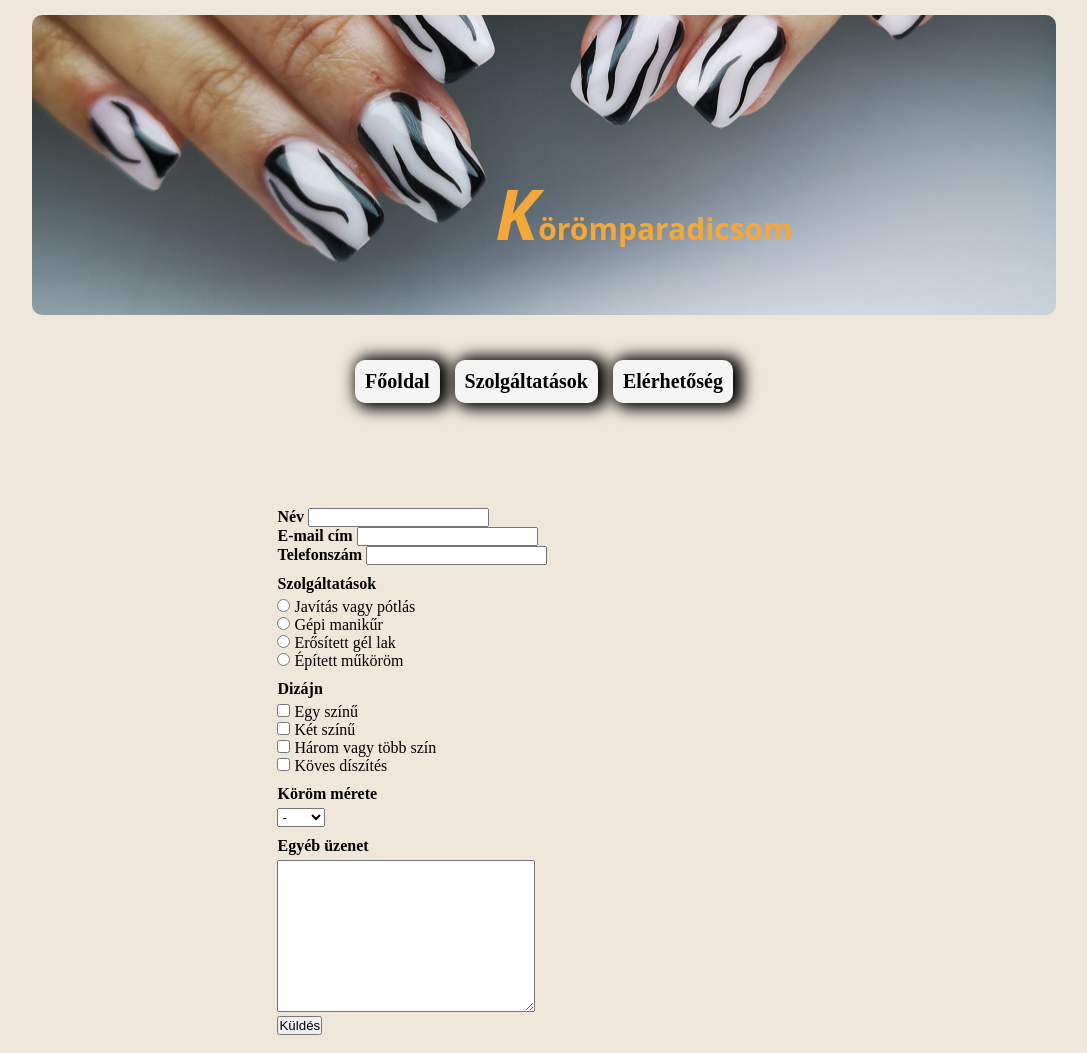
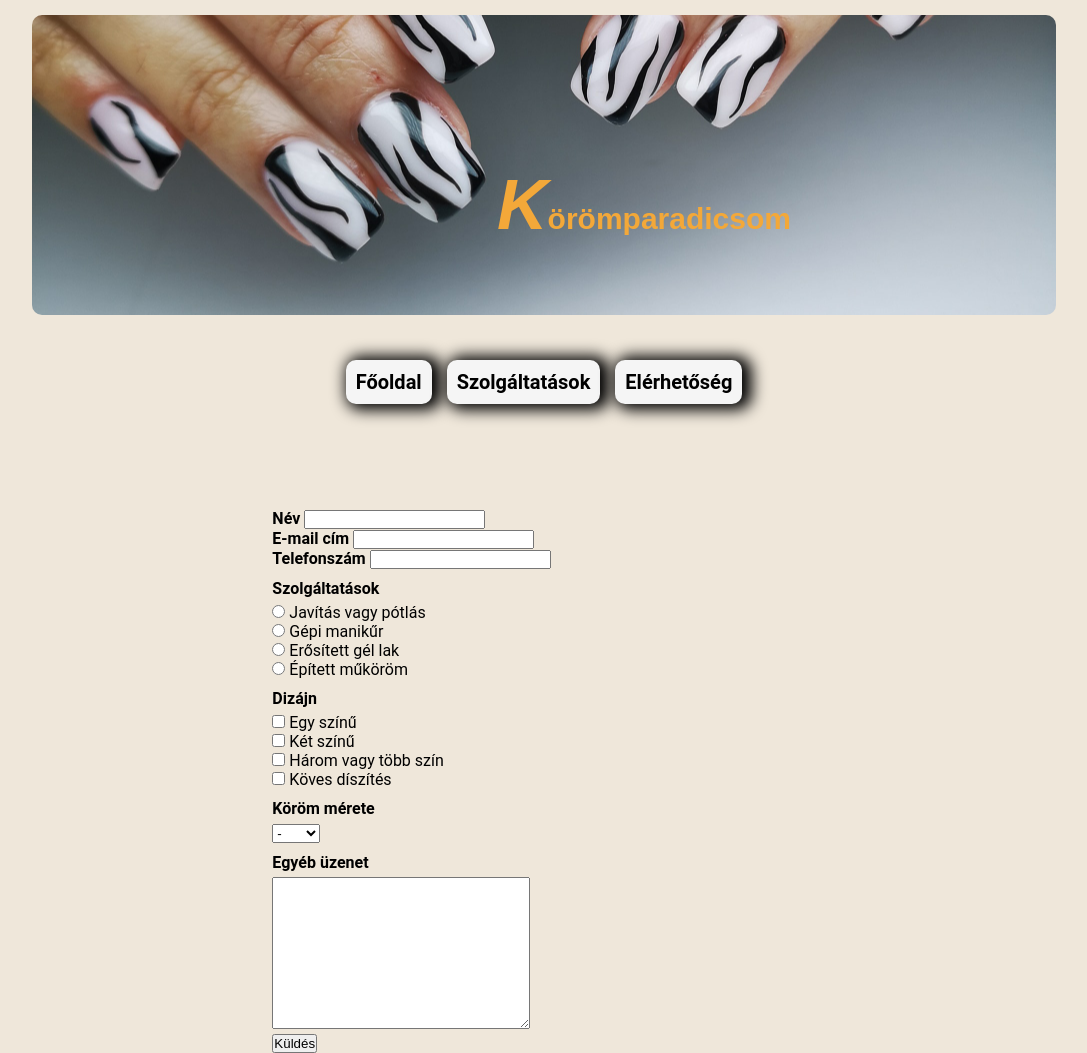
Before and after one commit to grenata36/grenata36.github.io, a PHP site: page /vizsgamunka/elerhetoseg.html in a window 1280 px wide. Shown: the whole page, without its empty margins (96-1183 px from the left). Run offline with PHP 8.4, Linux system fonts and the light colour scheme.

Commit message:
Edit photo gallery, start form and insert font.

```diff
--- a/vizsgamunka/css/styles.css
+++ b/vizsgamunka/css/styles.css
@@ -6,6 +6,7 @@
 
 body {
     background-color: #EFE7DA;
+    font-family: "Roboto", sans-serif;
 }
 
 .contener {
@@ -34,8 +35,7 @@ h1 {
     padding: 150px 0 0 200px;
     font-size: 30px;
     color: #f3a839;
-    ;
-    font-family: system-ui, -apple-system, BlinkMacSystemFont, 'Segoe UI', Roboto, Oxygen, Ubuntu, Cantarell, 'Open Sans', 'Helvetica Neue', sans-serif;
+    font-family: "Sofia", sans-serif;
 }
 
 h1::first-letter {
--- a/vizsgamunka/index.html
+++ b/vizsgamunka/index.html
@@ -10,6 +10,10 @@
     <script src="https://code.jquery.com/jquery-3.6.0.min.js"></script>
     <link rel="stylesheet" href="https://cdnjs.cloudflare.com/ajax/libs/font-awesome/6.4.2/css/all.min.css">
     <link rel="stylesheet" href="css/styles.css" />
+    <link rel="preconnect" href="https://fonts.googleapis.com">
+    <link rel="stylesheet" href="https://fonts.googleapis.com/css?family=Sofia">
+    <link rel="stylesheet" href="https://fonts.googleapis.com/css?family=Roboto">
+<link rel="preconnect" href="https://fonts.gstatic.com" crossorigin>
     <title>Körömparadicsom | Főoldal</title>
   </head>
   <body>
```
